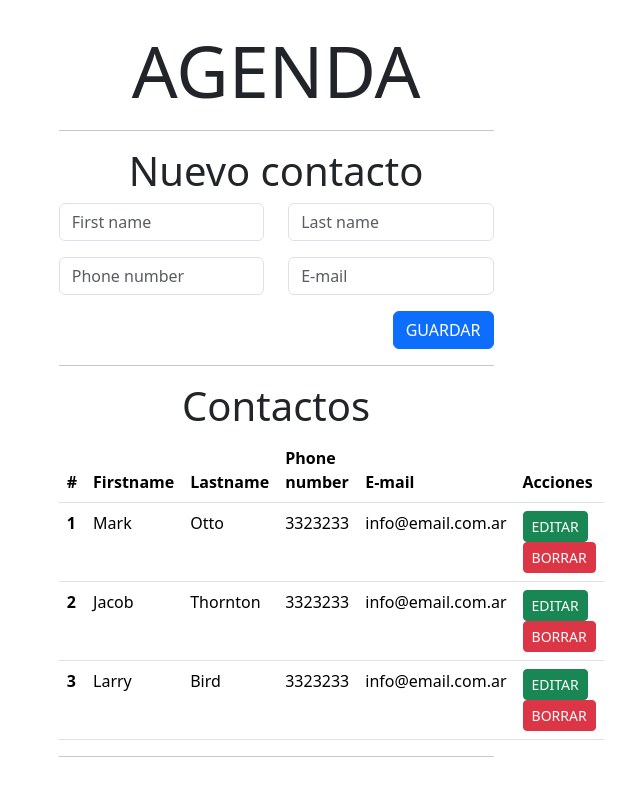
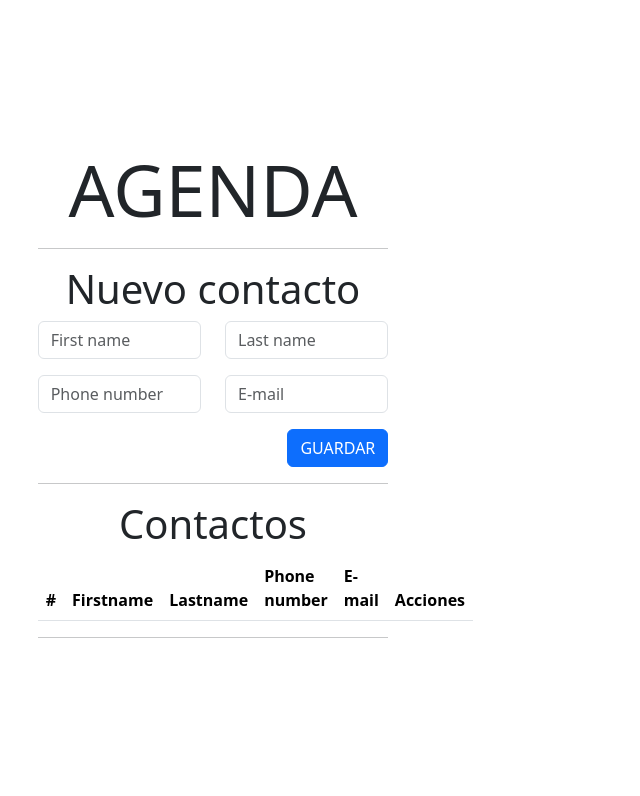
Before and after one commit to AlegreCode/react-redux-firebase, a React (Vite) app: page / in a window 1280 px wide. Shown: the top 796 px of the page, without its empty margins (68-708 px from the left). Built offline with nearby package versions, Linux system fonts and the light colour scheme; the HTML template or start-up script is replaced by a standard one.

Commit message:
Usamos useSeletor para seleccionar los contactos desde el store

```diff
--- a/src/components/ContactList.jsx
+++ b/src/components/ContactList.jsx
@@ -1,26 +1,29 @@
+import { useSelector } from "react-redux"
 import { Contact } from "./Contact"
+import { selectContacts } from "../features/contacts/contactsSlice"
 
-const data = [{
-    id: 1,
-    firstname: 'Mark',
-    lastname: 'Otto',
-    phone: '3323233',
-    email: 'info@email.com.ar'
-},{
-    id: 2,
-    firstname: 'Jacob',
-    lastname: 'Thornton',
-    phone: '3323233',
-    email: 'info@email.com.ar'
-},{
-    id: 3,
-    firstname: 'Larry',
-    lastname: 'Bird',
-    phone: '3323233',
-    email: 'info@email.com.ar'
-}]
+// const data = [{
+//     id: 1,
+//     firstname: 'Mark',
+//     lastname: 'Otto',
+//     phone: '3323233',
+//     email: 'info@email.com.ar'
+// },{
+//     id: 2,
+//     firstname: 'Jacob',
+//     lastname: 'Thornton',
+//     phone: '3323233',
+//     email: 'info@email.com.ar'
+// },{
+//     id: 3,
+//     firstname: 'Larry',
+//     lastname: 'Bird',
+//     phone: '3323233',
+//     email: 'info@email.com.ar'
+// }]
 
 export const ContactList = () => {
+    const data = useSelector(state => selectContacts(state))
 
     return (
         <table className="table">
```
